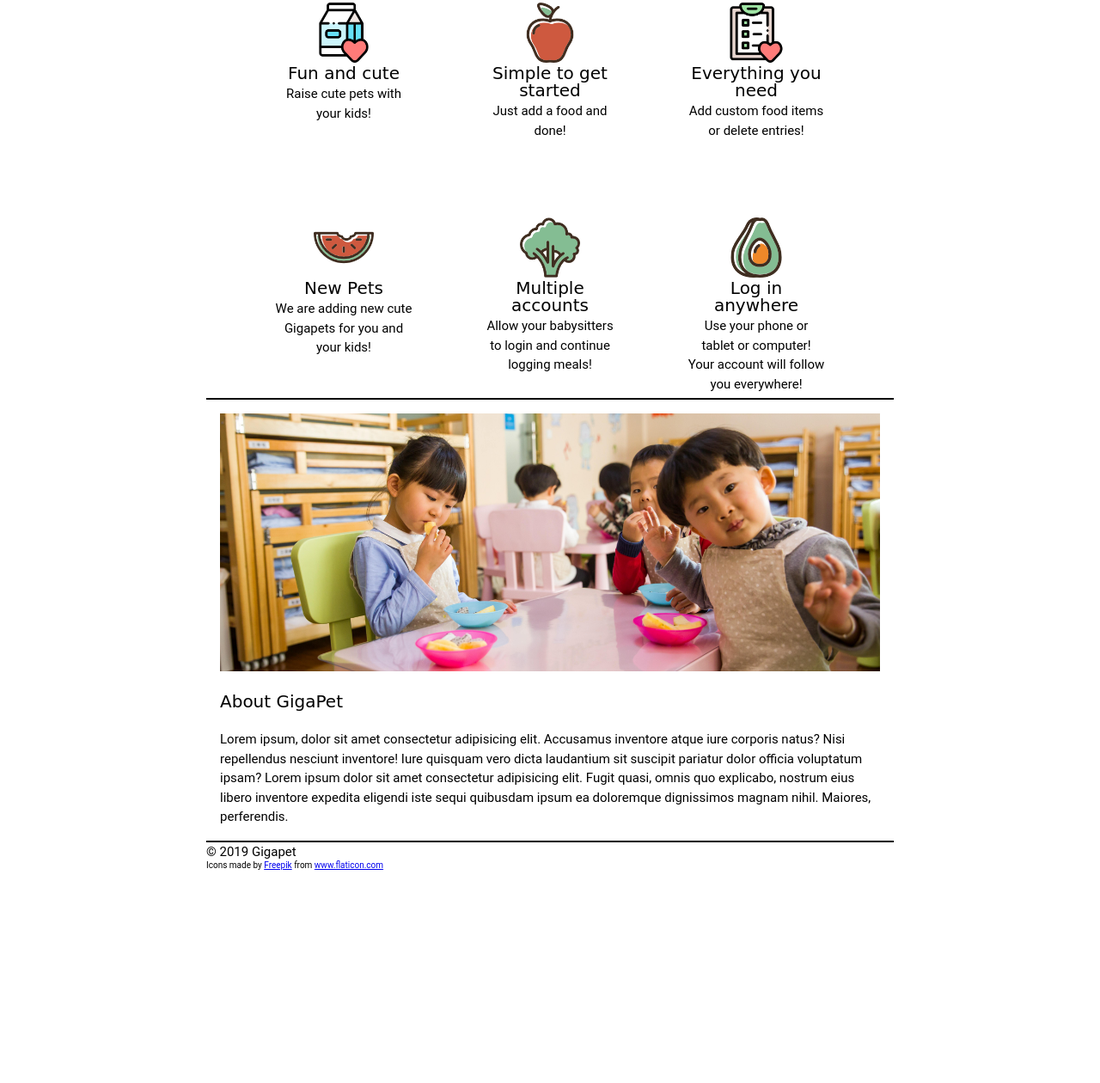
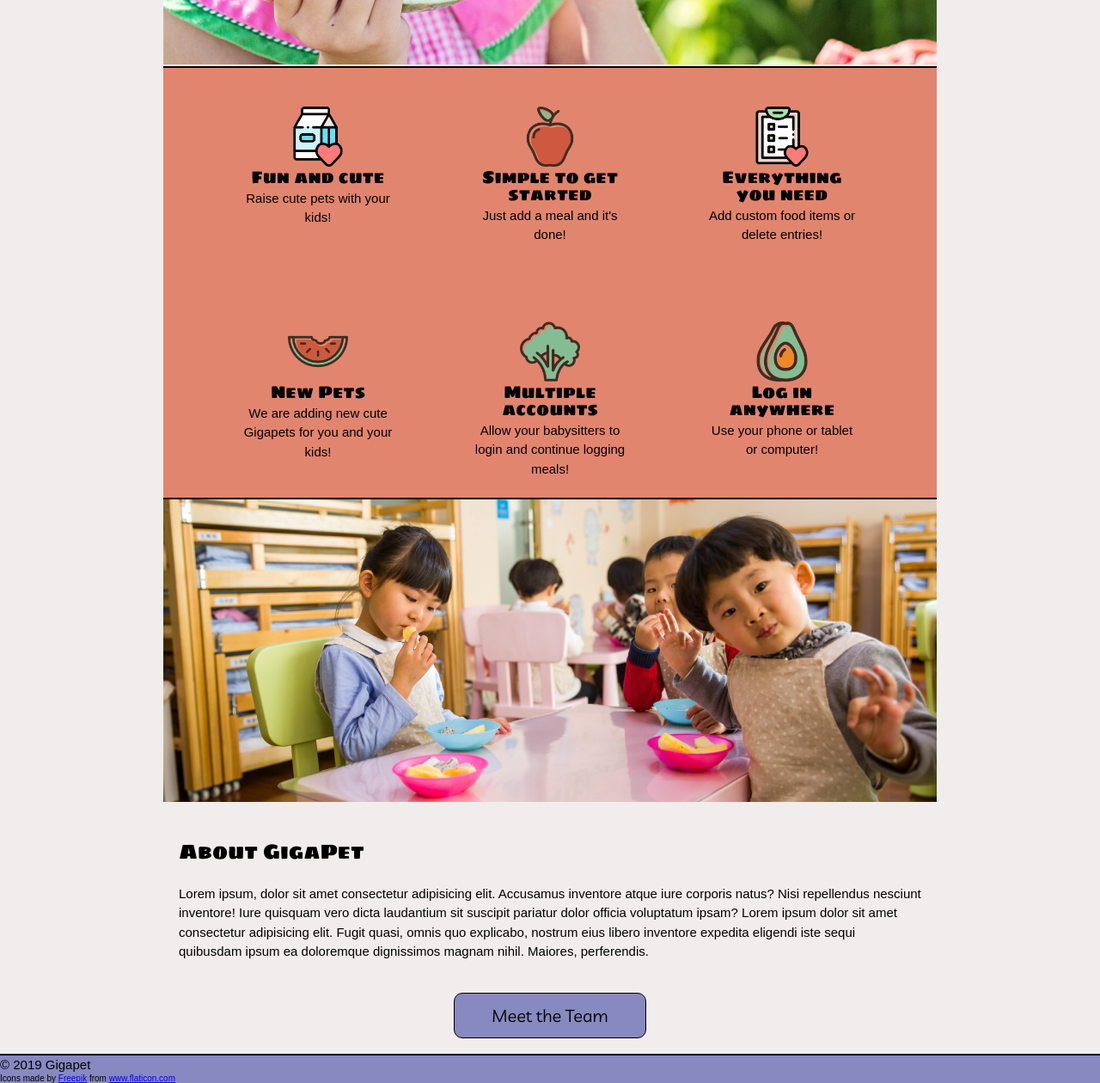
Before and after one commit to Lambda-School-Gigapet/Gigapet-UI, a plain HTML site: page index.html in a window 1280 px wide. Shown: the part 875-2135 px from the top of the page at 86% size. Before the commit the page ends 1887 px from the top, so only its background shows below. Drawn offline with Linux system fonts and the light colour scheme; a web font is replaced by a local one.

Commit message:
Added more CSS

```diff
--- a/index.html
+++ b/index.html
@@ -6,6 +6,9 @@
         <meta name="viewport" content="width=device-width, initial-scale=1"></meta>
         <title>GigaPet! - Healthy Fun Eating</title>
         <link rel="stylesheet" href="css/index.css">
+        <style>
+            @import url('https://fonts.googleapis.com/css?family=Hammersmith+One|Livvic|Sigmar+One&display=swap');
+        </style>
     </head>
 
 <body>
@@ -45,7 +48,7 @@
         <div class="featEasy">
             <img src="img\003-apple.png" alt="apple">
             <h3>Simple to get started</h3>
-            <p>Just add a food and done!</p>
+            <p>Just add a meal and it's done!</p>
         </div>
 
         <div class="featUse">
@@ -70,22 +73,27 @@
         <div class="featCloud">
             <img src="img\005-avocado.png" alt="avocado">
             <h3>Log in anywhere</h3>
-            <p>Use your phone or tablet or computer! Your account will follow you everywhere!</p>
+            <p>Use your phone or tablet or computer!</p>
         </div>
     </div>
 
     <div id="gigaAbout">
         <img src="img\pineapple.jpg" alt="kids eating together">
-        <h2>About GigaPet</h2>
-        <p>Lorem ipsum, dolor sit amet consectetur adipisicing elit. Accusamus inventore atque iure corporis natus? Nisi repellendus nesciunt inventore! Iure quisquam vero dicta laudantium sit suscipit pariatur dolor officia voluptatum ipsam? Lorem ipsum dolor sit amet consectetur adipisicing elit. Fugit quasi, omnis quo explicabo, nostrum eius libero inventore expedita eligendi iste sequi quibusdam ipsum ea doloremque dignissimos magnam nihil. Maiores, perferendis.</p>
+        <div>
+            <h2>About GigaPet</h2>
+            <p>Lorem ipsum, dolor sit amet consectetur adipisicing elit. Accusamus inventore atque iure corporis natus? Nisi repellendus nesciunt inventore! Iure quisquam vero dicta laudantium sit suscipit pariatur dolor officia voluptatum ipsam? Lorem ipsum dolor sit amet consectetur adipisicing elit. Fugit quasi, omnis quo explicabo, nostrum eius libero inventore expedita eligendi iste sequi quibusdam ipsum ea doloremque dignissimos magnam nihil. Maiores, perferendis.</p>
+        </div>
+        <div class="aboutBtn">
+            <button>Meet the Team</button>
+        </div>
     </div>
-
+</div>
+</body>
 
 <footer>
     <p>© 2019 Gigapet</p>
-    <div>Icons made by <a href="https://www.flaticon.com/authors/freepik" title="Freepik">Freepik</a> from <a href="https://www.flaticon.com/"     title="Flaticon">www.flaticon.com</a></div></footer>
+    <div>Icons made by <a href="https://www.flaticon.com/authors/freepik" title="Freepik">Freepik</a> from <a href="https://www.flaticon.com/"     title="Flaticon">www.flaticon.com</a></div>
+</footer>
 
 
-
-</body>
 </html>
--- a/less/global.less
+++ b/less/global.less
@@ -7,11 +7,12 @@
   }
 
   html, body {
-    font-family: 'Roboto', sans-serif;
+    font-family: @textFont;
+    background-color: @globalBg;
   }
 
   h1, h2, h3, h4, h5 {
-    font-family: 'Indie Flower', cursive;
+    font-family: @titleFont;
   }
 
   h1 {
@@ -21,6 +22,10 @@
   h2 {
     font-size: 2rem;
     padding-bottom: 2%;
+
+    @media (@tablet){
+      font-size: 2.4rem;
+    }
   }
 
   h3{
@@ -43,7 +48,7 @@
   }
 
   .container {
-    max-width: 800px;
+    max-width: 900px;
     width: 100%;
     margin: 0 auto;
   }
--- a/less/index.less
+++ b/less/index.less
@@ -6,3 +6,4 @@
 
 @import "navigation";
 @import "main";
+@import "footer";
--- a/less/main.less
+++ b/less/main.less
@@ -2,11 +2,23 @@
     .flexFlex(center,center);
     flex-direction: column-reverse;
     text-align: center;
+    padding-top: 9%;
 
     @media (@desktop){
         flex-direction: row;
-        padding-top: 9%;
     }
+
+
+    button{
+        .btnBtn();
+        margin: 2% 0;
+
+        &:hover{
+            background-color: @buttonHover;
+        }
+    }
+
+
 
 
 }
@@ -16,10 +28,8 @@
 
         @media (@desktop){
             display: inline;
-            height: 250px;
             width: 100%;
             border-top: 2px solid @borderColor;
-            padding-top: .5%;
         }
     }
 
@@ -30,6 +40,7 @@
     text-align: center;
     border-top: 2px solid @borderColor;
     border-bottom: 2px solid @borderColor;
+    background-color: @featBackground;
 
     @media (@tablet){
         flex-direction: row;
@@ -71,6 +82,8 @@
 }
 
 #gigaAbout{
+
+    div{
         padding:4% 2%;
 
         @media (@tablet){
@@ -81,7 +94,16 @@
             padding: 3% 0;
         }
     }
+    .aboutBtn{
+        .flexFlex(center,center);
 
-footer{
-    border-top: 2px solid @borderColor;
+        button{
+            .btnBtn;
+            .flexFlex(center,center);
+
+            &:hover{
+                background-color: @buttonHover;
             }
+        }
+    }
+}
--- a/less/mixins.less
+++ b/less/mixins.less
@@ -3,3 +3,15 @@
     justify-content: @justice;
     align-items: @align;
 }
+
+.btnBtn(){
+    text-align: center;
+    white-space: nowrap;
+    color: @buttonText;
+    background-color: @buttonBgColor;
+    border: 1px solid @borderColor;
+    padding: 1.5% 5%;
+    font-size: 2rem;
+    border-radius: 10px;
+    font-family: @buttonFont;
+}
--- a/less/navigation.less
+++ b/less/navigation.less
@@ -27,9 +27,14 @@
             .flexFlex(space-evenly, center);
             width: 70%;
         }
+
+        @media (@desktop){
+            width: 40%;
+        }
         a{
             color: @fontColor;
             font-size: 1.8rem;
+            font-family: @navFont;
             text-decoration: none;
 
             @media (@tablet){
--- a/less/variables.less
+++ b/less/variables.less
@@ -1,14 +1,37 @@
 // Color assignments
+@globalBg: @tan;
 @fontColor: @black;
 @borderColor: @black;
 @navBg: @lightPurple;
 @navLink: @lightBlue;
-@navBorder: @lightBlue;
+@navBorder: @black;
+@featBackground: @orangey;
+@buttonBgColor: @lightPurple;
+@buttonText: @black;
+@buttonHover: @lightBlue;
+@footerBg: @lightPurple;
+
 
 // Color
+@tan: #f1edec;
 @black: #000000;
 @lightPurple: #8789C0;
 @lightBlue: #9BD1E5;
+@orangey: #E2856E;
+
+// Font assignments
+@titleFont: @sigmar;
+@textFont: @hammer;
+@navFont: @livvic;
+@buttonFont: @livvic;
+
+
+// Fonts
+@sigmar:~'Sigmar One', cursive;
+@hammer: ~'Hammersmith One', sans-serif;
+@livvic: ~'Livvic', sans-serif;
+
+
 
 // Escapes
 
```
Also changed, not shown: css/index.css. Lines whose indentation alone changed are shown as unchanged.
